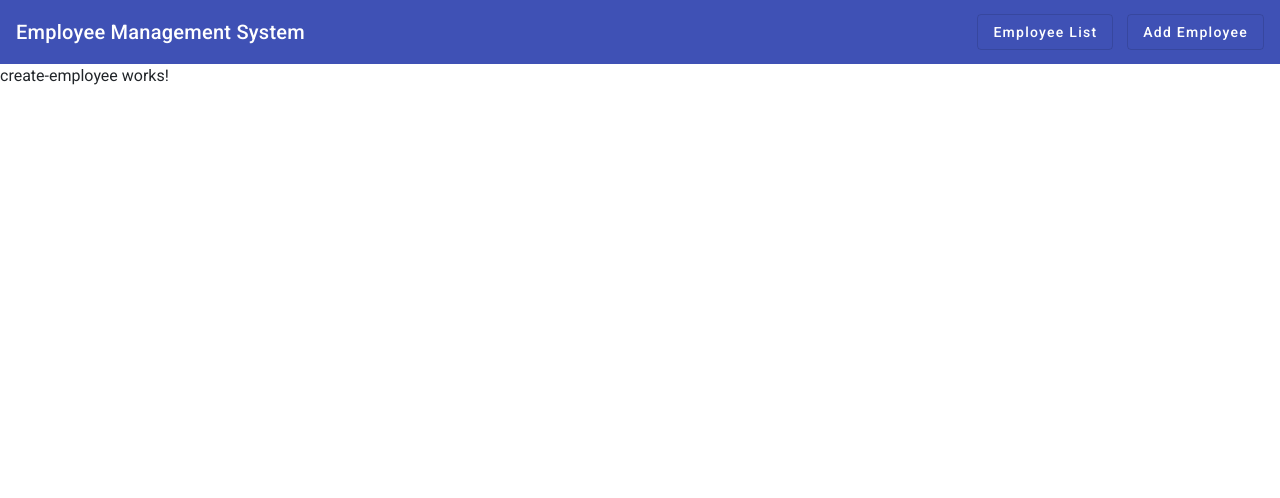
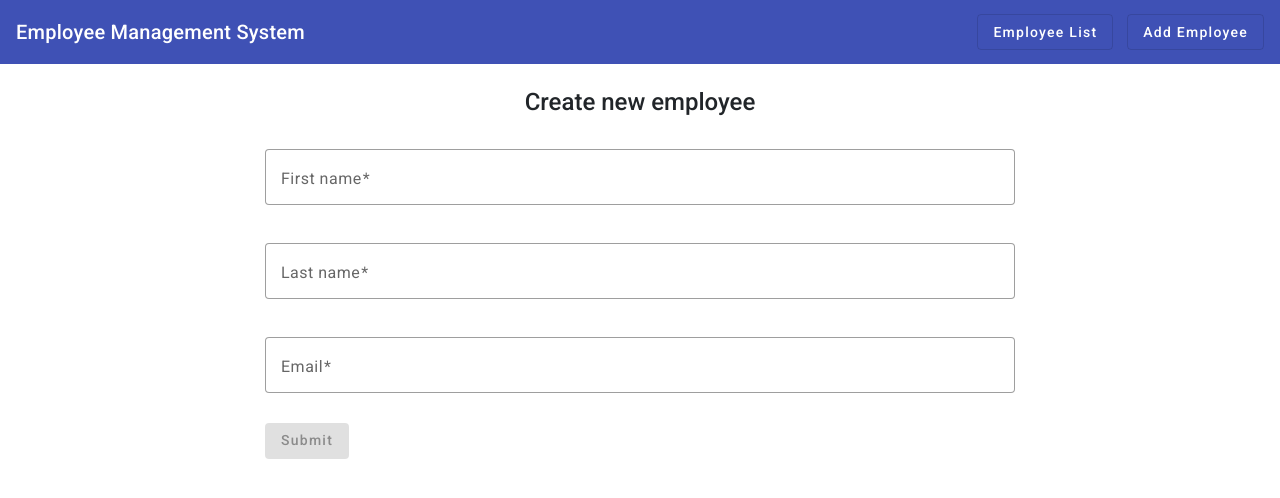
Before and after one commit to developwizard/frontend-employee-management-system, an Angular app: page /employees/new in a window 1280 px wide. Shown: the top 498 px of the page. Built offline with nearby package versions, Linux system fonts and the light colour scheme.

Commit message:
Implemented add employee functional

```diff
--- a/src/app/app.module.ts
+++ b/src/app/app.module.ts
@@ -11,13 +11,13 @@ import {CreateEmployeeComponent} from './create-employee/create-employee.compone
 
 @NgModule({
   declarations: [
-    AppComponent,
-    CreateEmployeeComponent
+    AppComponent
   ],
   imports: [
     AppRoutingModule,
     BrowserAnimationsModule,
     BrowserModule,
+    CreateEmployeeComponent,
     EmployeeListComponent,
     HttpClientModule,
     ToolbarComponent
--- a/src/app/create-employee/create-employee.component.css
+++ b/src/app/create-employee/create-employee.component.css
@@ -0,0 +1,18 @@
+.example-form {
+  margin: 0 auto;
+  min-width: 150px;
+  max-width: 750px;
+  width: 100%;
+}
+
+.mat-form-field-width {
+  min-width: 100%;
+}
+.header-text {
+  margin: 1em;
+  text-align: center;
+}
+
+mat-form-field {
+  margin: 0.5em 0;
+}
--- a/src/app/create-employee/create-employee.component.html
+++ b/src/app/create-employee/create-employee.component.html
@@ -1 +1,32 @@
-<p>create-employee works!</p>
+<h4 class="header-text">Create new employee</h4>
+<form class="example-form" [formGroup]="newEmployeeForm">
+  <mat-form-field class="mat-form-field-width" appearance="outline">
+    <mat-label>First name</mat-label>
+    <input type="text" matInput formControlName="firstNameFormControl">
+    <mat-error *ngIf="firstName?.errors?.['required']">
+      First name is <strong>required</strong>
+    </mat-error>
+  </mat-form-field>
+
+  <mat-form-field class="mat-form-field-width" appearance="outline">
+    <mat-label>Last name</mat-label>
+    <input type="text" matInput formControlName="lastNameFormControl">
+    <mat-error *ngIf="lastName?.errors?.['required']">
+      Last name is <strong>required</strong>
+    </mat-error>
+  </mat-form-field>
+
+  <mat-form-field class="mat-form-field-width" appearance="outline">
+    <mat-label>Email</mat-label>
+    <input type="email" matInput formControlName="emailFormControl" placeholder="email@example.com">
+    <mat-error *ngIf="email?.errors?.['email'] && !email?.errors?.['required']">
+      Please enter a valid email address
+    </mat-error>
+    <mat-error *ngIf="email?.errors?.['required']">
+      Email is <strong>required</strong>
+    </mat-error>
+  </mat-form-field>
+
+  <button mat-raised-button color="primary" [disabled]="newEmployeeForm.invalid" (click)="onFormSubmit()">Submit
+  </button>
+</form>
--- a/src/app/create-employee/create-employee.component.ts
+++ b/src/app/create-employee/create-employee.component.ts
@@ -1,10 +1,51 @@
 import {Component} from '@angular/core';
+import {MatInputModule} from "@angular/material/input";
+import {FormControl, FormGroup, FormsModule, ReactiveFormsModule, Validators} from "@angular/forms";
+import {CommonModule} from "@angular/common";
+import {MatButtonModule} from "@angular/material/button";
+import {Employee} from "../model/models";
+import {EmployeeService} from "../service/employee.service";
+import {Router} from "@angular/router";
 
 @Component({
   selector: 'app-create-employee',
   templateUrl: './create-employee.component.html',
-  styleUrls: ['./create-employee.component.css']
+  styleUrls: ['./create-employee.component.css'],
+  standalone: true,
+  imports: [
+    CommonModule,
+    FormsModule,
+    MatButtonModule,
+    MatInputModule,
+    ReactiveFormsModule
+  ],
 })
 export class CreateEmployeeComponent {
+  newEmployeeForm: FormGroup
 
+  constructor(private employeeService: EmployeeService, private router: Router) {
+    this.newEmployeeForm = new FormGroup({
+      firstNameFormControl: new FormControl('', [Validators.required]),
+      lastNameFormControl: new FormControl('', [Validators.required]),
+      emailFormControl: new FormControl('', [Validators.required, Validators.email])
+    });
+  };
+
+  get firstName() { return this.newEmployeeForm.get('firstNameFormControl'); }
+  get lastName() { return this.newEmployeeForm.get('lastNameFormControl'); }
+  get email() { return this.newEmployeeForm.get('emailFormControl'); }
+
+  onFormSubmit() {
+    console.log(this.newEmployeeForm.value);
+    const employee: Employee = {
+      id: 0,
+      firstName: this.firstName?.value,
+      lastName: this.lastName?.value,
+      emailId: this.email?.value
+    }
+
+    this.employeeService.addEmployee(employee).subscribe(_ => {
+      this.router.navigate(['/employees']);
+    });
+  }
 }
--- a/src/app/employee-list/employee-list.component.css
+++ b/src/app/employee-list/employee-list.component.css
@@ -1,3 +1,7 @@
+.header-text {
+  margin: 1em;
+  text-align: center;
+}
 mat-cell.mat-column-emailId {
   font-style: italic;
 }
--- a/src/app/employee-list/employee-list.component.html
+++ b/src/app/employee-list/employee-list.component.html
@@ -1,3 +1,4 @@
+<h4 class="header-text">Employee list</h4>
 <mat-table *ngIf="!isLoading;else loadingSpinner" class="employee-table mat-elevation-z8" [dataSource]="dataSource">
   <ng-container matColumnDef="firstName">
     <mat-header-cell *matHeaderCellDef>First Name</mat-header-cell>
```
